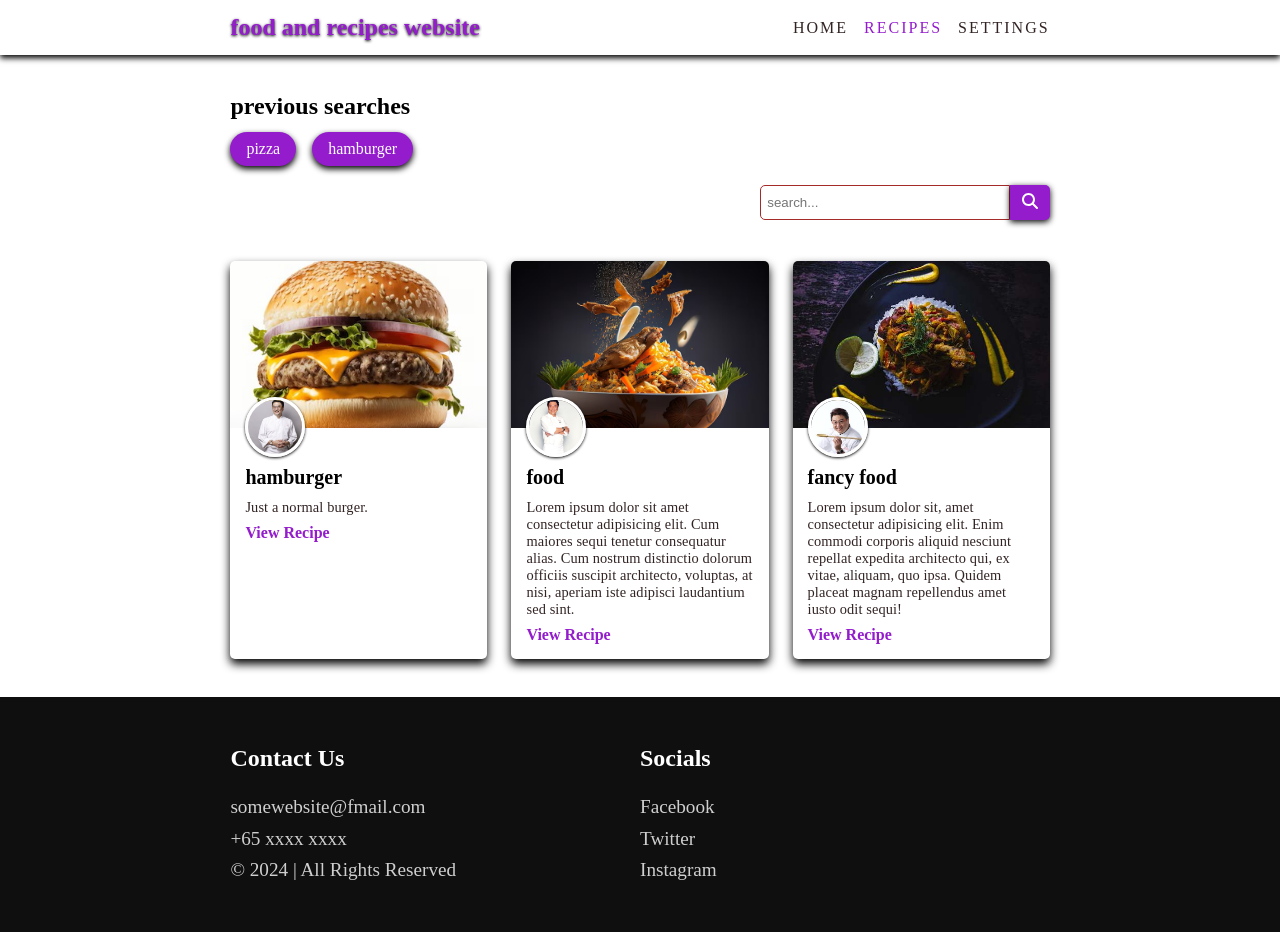
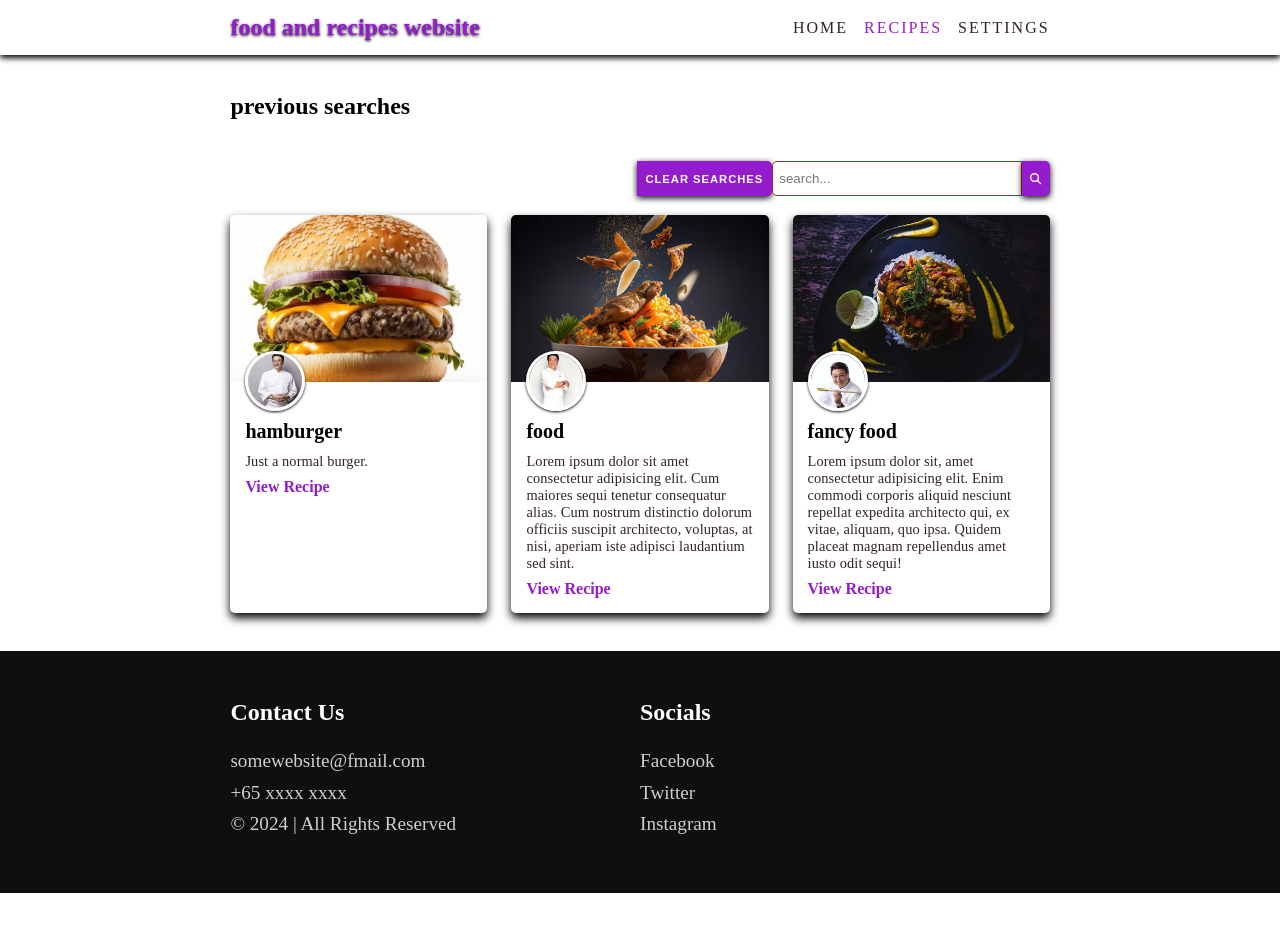
Before and after one commit to gabrielq23/recipe-mini-project, a React (Create React App) app: page /recipes in a window 1280 px wide. Shown: the top 932 px of the page. After the commit the page ends 893 px from the top, so only its background shows below. Built offline with nearby package versions, Linux system fonts and the light colour scheme.

Commit message:
adding function to search and clear search history

```diff
--- a/src/components/PreviousSearches.jsx
+++ b/src/components/PreviousSearches.jsx
@@ -1,28 +1,16 @@
-import { FontAwesomeIcon } from '@fortawesome/react-fontawesome'
-import React from 'react'
-import { faSearch } from '@fortawesome/free-solid-svg-icons'
 
-const PreviousSearches = () => {
 
-    const searches = [
-        'pizza', 'hamburger'
-    ]
+const PreviousSearches = ({ prevSearch }) => {
 
     return (
         <div className='previous-searches section'>
             <h2>previous searches</h2>
             <div className='previous-searches-container'>
-                {searches.map((search, i) => (
+                {prevSearch.map((search, i) => (
                     <div key={i} style={{ animationDelay: i * .1 + "s" }} className='search-item'>
                         {search}
                     </div>
                 ))}
-            </div>
-            <div className='search-box'>
-                <input type="text" placeholder='search...' />
-                <button className='btn'>
-                    <FontAwesomeIcon icon={faSearch} />
-                </button>
             </div>
         </div>
     )
--- a/src/pages/Recipes.jsx
+++ b/src/pages/Recipes.jsx
@@ -1,8 +1,37 @@
-import React, { useEffect } from 'react'
+import React, { useEffect, useState } from 'react'
 import PreviousSearches from '../components/PreviousSearches'
 import RecipeCard from '../components/RecipeCard'
+import { FontAwesomeIcon } from '@fortawesome/react-fontawesome'
+import { faSearch } from '@fortawesome/free-solid-svg-icons'
 
 const Recipes = () => {
+
+    const [searchTerm, setSearchTerm] = useState('');
+    const [filteredRecipes, setFilteredRecipes] = useState([]);
+    const [prevSearch, setPrevSearch] = useState([]);
+
+    const handleInputChange = (e) => {
+        setSearchTerm(e.target.value);
+        console.log(searchTerm);
+    }
+
+    const handleSearchRecipes = (searchTerm) => {
+        if (searchTerm.trim() !== '') {
+            setPrevSearch(prev => [...prev, searchTerm]);
+            const filtered = recipes.filter(recipe =>
+                recipe.title.toLowerCase().includes(searchTerm.toLowerCase())
+            );
+            setFilteredRecipes(filtered);
+            console.log(filteredRecipes);
+        }
+        else {
+            setFilteredRecipes(recipes);
+        }
+    }
+
+    const clearSearches = () => {
+        setPrevSearch([]);
+    }
 
     const recipes = [
         {
@@ -26,14 +55,26 @@ const Recipes = () => {
     ]
 
     useEffect(() => {
+        setFilteredRecipes(recipes);
+    }, // eslint-disable-next-line
+        [])
+
+    useEffect(() => {
         window.scrollTo(0, 0);
     }, [])
 
     return (
         <div>
-            <PreviousSearches />
+            <PreviousSearches prevSearch={prevSearch} />
+            <div className='search-box'>
+                <button className='btn' onClick={clearSearches}>clear searches</button>
+                <input type="text" placeholder='search...' onChange={handleInputChange} />
+                <button className='btn'>
+                    <FontAwesomeIcon icon={faSearch} onClick={() => handleSearchRecipes(searchTerm)} />
+                </button>
+            </div>
             <div className='recipe-container'>
-                {recipes.map((recipe, i) =>
+                {filteredRecipes.map((recipe, i) =>
                     <RecipeCard key={i} recipe={recipe} />
                 )}
             </div>
--- a/src/styles/partials/_sectionrecipes.scss
+++ b/src/styles/partials/_sectionrecipes.scss
@@ -43,3 +43,30 @@
     grid-template-columns: repeat(auto-fit, minmax(220px, 1fr));
     grid-gap: 1.5em;
 }
+
+.search-box{
+    display: flex;
+    align-items: center;
+    height: 40px;
+    justify-content: flex-end;
+    margin-bottom: 1em;
+    input, .btn{
+        height: 35px;
+    }
+    input{
+        border: 1px solid brown;
+        min-width: 250px;
+        padding: 0 0.5em;
+        border-radius: 5px 0 0 5px;
+        outline: none;
+    }
+    .btn{
+        padding-block: 0;
+        padding-inline: .75em;
+        border-radius: 0 5px 5px 0;
+        font-size: .70em;
+        src{
+            font-size: 1em;
+        }
+    }
+}
--- a/src/styles/partials/_sectionsearches.scss
+++ b/src/styles/partials/_sectionsearches.scss
@@ -18,25 +18,4 @@
             animation: getAnimationDuration(.5s) slideInRight forwards;
         }
     }
-    .search-box{
-        display: flex;
-        align-items: center;
-        height: 40px;
-        justify-content: flex-end;
-        input, .btn{
-            height: 35px;
-        }
-        input{
-            border: 1px solid brown;
-            min-width: 250px;
-            padding: 0 0.5em;
-            border-radius: 5px 0 0 5px;
-            outline: none;
-        }
-        .btn{
-            padding-block: 0;
-            padding-inline: .75em;
-            border-radius: 0 5px 5px 0;
-        }
-    }
 }
```
